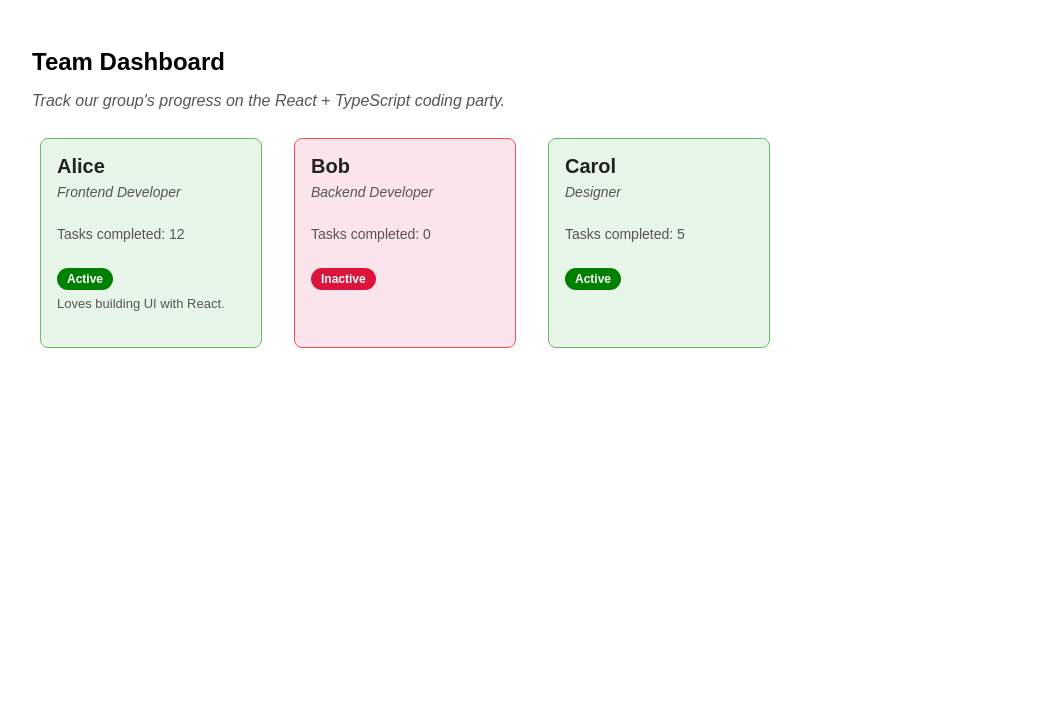
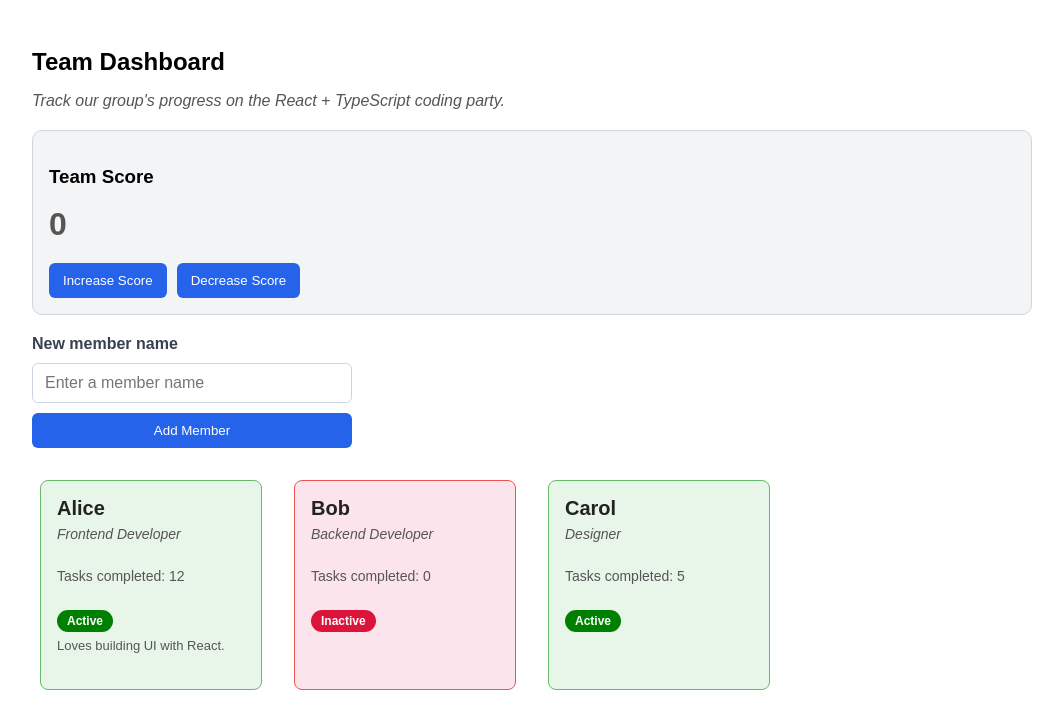
Before and after one commit to shina227/react-ts-coding-party, a React (Vite) app in the folder my-app/: page / in a window 1280 px wide. Shown: the top 728 px of the page, without its empty margins (108-1171 px from the left). Built offline with nearby package versions, Linux system fonts and the light colour scheme.

Commit message:
form handling (Tasks 31-40)

```diff
--- a/my-app/src/TeamDashboard.css
+++ b/my-app/src/TeamDashboard.css
@@ -13,6 +13,61 @@
 .dashboard p {
   margin-bottom: 20px;
   color: #555;
+}
+
+.score-panel {
+  background: #f3f4f6;
+  border: 1px solid #d1d5db;
+  border-radius: 10px;
+  padding: 16px;
+  margin-bottom: 20px;
+}
+
+.team-score {
+  font-size: 2rem;
+  font-weight: bold;
+  margin: 8px 0;
+  color: #1f2937;
+}
+
+.score-actions {
+  display: flex;
+  gap: 10px;
+}
+
+.score-actions button,
+.member-form button {
+  border: none;
+  border-radius: 6px;
+  padding: 10px 14px;
+  background: #2563eb;
+  color: white;
+  cursor: pointer;
+}
+
+.score-actions button:hover,
+.member-form button:hover {
+  background: #1d4ed8;
+}
+
+.member-form {
+  display: flex;
+  flex-direction: column;
+  gap: 10px;
+  max-width: 320px;
+  margin-bottom: 24px;
+}
+
+.member-form label {
+  font-weight: 600;
+  color: #374151;
+}
+
+.member-form input {
+  padding: 10px 12px;
+  border: 1px solid #cbd5e1;
+  border-radius: 6px;
+  font-size: 1rem;
 }
 
 /* grid for cards */
@@ -32,4 +87,8 @@
   .card-grid {
     grid-template-columns: 1fr;
   }
+
+  .score-actions {
+    flex-direction: column;
+  }
 }
--- a/my-app/src/TeamDashboard.tsx
+++ b/my-app/src/TeamDashboard.tsx
@@ -1,7 +1,9 @@
 // Author: Shina Atete Mpeta  structure (Tasks 1-10)
 // Author: Grevy  array and props (Tasks 13, 20)
 // Author: Rwema  layout and styling (Tasks 21-30)
+// Author: IRADUKUNDA Ibrahim  form handling (Tasks 31-40)
 
+import { type ChangeEvent, type FormEvent, useState } from "react";
 import MemberCard, { type MemberCardProps } from "./MemberCard";
 import "./TeamDashboard.css";
 
@@ -27,12 +29,53 @@ const members: MemberCardProps[] = [
 ];
 
 function TeamDashboard() {
+  const [teamScore, setTeamScore] = useState<number>(0);
+  const [newMemberName, setNewMemberName] = useState<string>("");
+
+  const handleNameChange = (event: ChangeEvent<HTMLInputElement>) => {
+    setNewMemberName(event.target.value);
+  };
+
+  const handleSubmit = (event: FormEvent<HTMLFormElement>) => {
+    event.preventDefault();
+    console.log("Submitted member name:", newMemberName);
+    setNewMemberName("");
+  };
+
   return (
     <div className="dashboard">
       <h2>Team Dashboard</h2>
       <p style={{ fontStyle: "italic" }}>
         Track our group's progress on the React + TypeScript coding party.
       </p>
+
+      <div className="score-panel">
+        <h3>Team Score</h3>
+        <p className="team-score">{teamScore}</p>
+        <div className="score-actions">
+          <button type="button" onClick={() => setTeamScore((current) => current + 1)}>
+            Increase Score
+          </button>
+          <button
+            type="button"
+            onClick={() => setTeamScore((current) => Math.max(0, current - 1))}
+          >
+            Decrease Score
+          </button>
+        </div>
+      </div>
+
+      <form className="member-form" onSubmit={handleSubmit}>
+        <label htmlFor="member-name">New member name</label>
+        <input
+          id="member-name"
+          type="text"
+          value={newMemberName}
+          onChange={handleNameChange}
+          placeholder="Enter a member name"
+        />
+        <button type="submit">Add Member</button>
+      </form>
 
       <div className="card-grid">
         {members.map((member, index) => (
```
